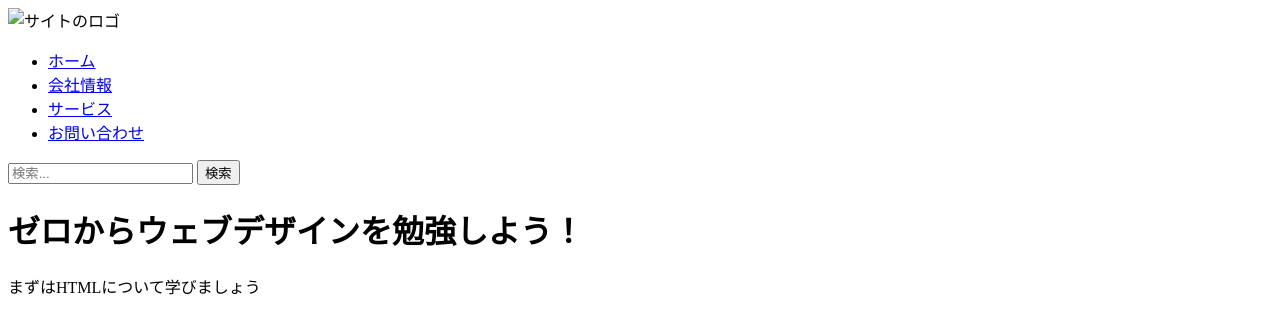
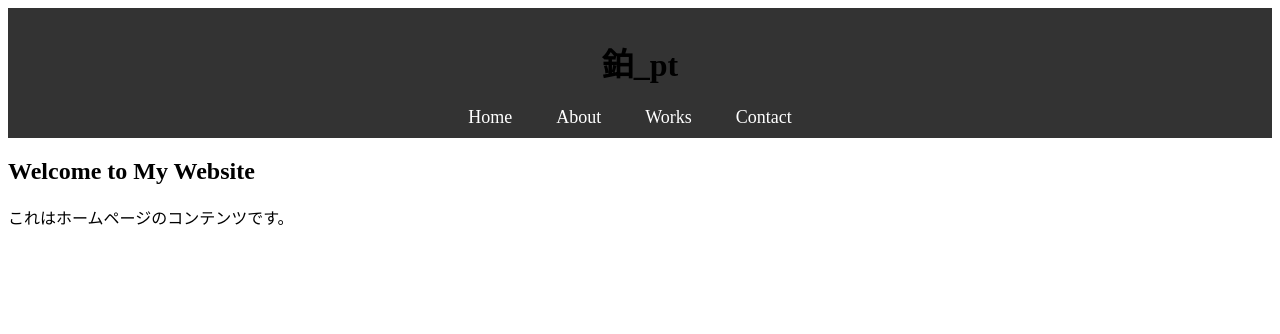
Before and after one commit to watson404v/ptweb, a plain HTML site: page index.html in a window 1280 px wide. Drawn offline with nearby package versions, Linux system fonts and the light colour scheme.

Commit message:
separate html

```diff
--- a/css/style.css
+++ b/css/style.css
@@ -0,0 +1,34 @@
+/* ヘッダー全体のスタイル */
+header {
+    background-color: #333; /* 背景色 */
+    padding: 10px 0; /* 上下の余白 */
+    text-align: center; /* テキストの中央揃え */
+  }
+
+  /* ナビゲーションバーのスタイル */
+  header nav ul {
+    list-style-type: none; /* リストのデフォルトの点を消す */
+    margin: 0;
+    padding: 0;
+  }
+
+  /* リストアイテムのスタイル */
+  header nav ul li {
+    display: inline; /* 横並びにする */
+    margin-right: 20px; /* アイテム間の余白 */
+  }
+
+  /* リンクのスタイル */
+  header nav ul li a {
+    text-decoration: none; /* 下線を消す */
+    color: white; /* テキスト色を白に */
+    font-size: 18px; /* フォントサイズ */
+    padding: 5px 10px; /* リンクの周りの余白 */
+    transition: background-color 0.3s ease; /* ホバー時に背景色が変わる */
+  }
+
+  /* ホバー時のリンクの色 */
+  header nav ul li a:hover {
+    background-color: #555; /* ホバー時の背景色 */
+    color: #ffcc00; /* ホバー時の文字色 */
+  }
--- /dev/null
+++ b/includes/header.html
@@ -0,0 +1,11 @@
+<header>
+    <h1>鉑_pt</h1>
+    <nav>
+        <ul>
+            <li><a href="index.html">Home</a></li>
+            <li><a href="about.html">About</a></li>
+            <li><a href="works.html">Works</a></li>
+            <li><a href="contact.html">Contact</a></li>
+        </ul>
+    </nav>
+</header>
--- a/index.html
+++ b/index.html
@@ -1,38 +1,19 @@
 <!DOCTYPE html>
 <html lang="ja">
 <head>
-  <title>鉑_pt | portfolio </title>
-  <meta charset="UTF-8">
-  <!-- favicon/webclipicon -->
-  <link rel="icon" href="favicon.ico" />
-  <link rel="icon" href="favicon.svg" type="image/svg+xml">
-  <link rel="apple-touch-icon" href="webclip.png" />
-  <!-- css -->
-  <link rel="stylesheet" href="css/style.css" />
-  <!-- js -->
-  <script src="js/script.js" defer></script>
+    <meta charset="UTF-8">
+    <meta name="viewport" content="width=device-width, initial-scale=1.0">
+    <title>鉑_pt | portfolio</title>
+    <script src="https://code.jquery.com/jquery-3.6.0.min.js"></script>
+    <script src="js/main.js" defer></script> <!-- jQueryの後に読み込む -->
+    <!-- css -->
+    <link rel="stylesheet" href="css/style.css" />
 </head>
-
-<header>
-  <div class="logo">
-    <img src="logo.png" alt="サイトのロゴ">
-  </div>
-  <nav>
-    <ul>
-      <li><a href="#home">ホーム</a></li>
-      <li><a href="#about">会社情報</a></li>
-      <li><a href="#services">サービス</a></li>
-      <li><a href="#contact">お問い合わせ</a></li>
-    </ul>
-  </nav>
-  <div class="search-bar">
-    <input type="text" placeholder="検索...">
-    <button>検索</button>
-  </div>
-</header>
-
 <body>
-  <h1>ゼロからウェブデザインを勉強しよう！</h1>
-  <p>まずはHTMLについて学びましょう</p>
+    <div id="header"></div> <!-- ヘッダーをここに読み込む -->
+    <main>
+        <h2>Welcome to My Website</h2>
+        <p>これはホームページのコンテンツです。</p>
+    </main>
 </body>
 </html>
--- /dev/null
+++ b/js/main.js
@@ -0,0 +1,3 @@
+$(document).ready(function(){
+  $("#header").load("../includes/header.html"); // main.js からの相対パス
+});
```
Also changed, not shown: about.html (+19 -0 lines), contact.html (+1 -0 lines), includes/footer.html (added), js/script.js (deleted).
